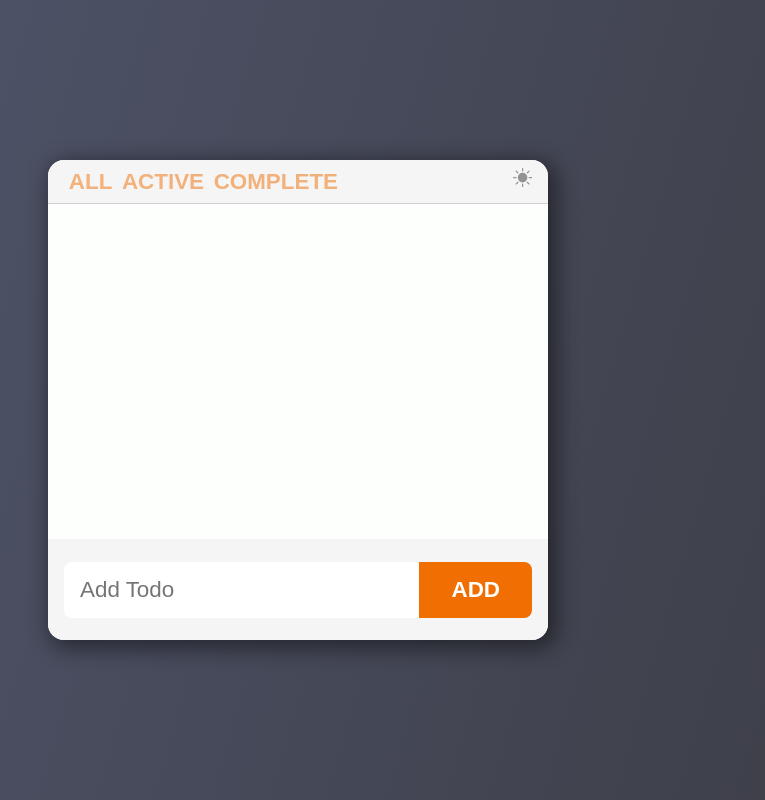
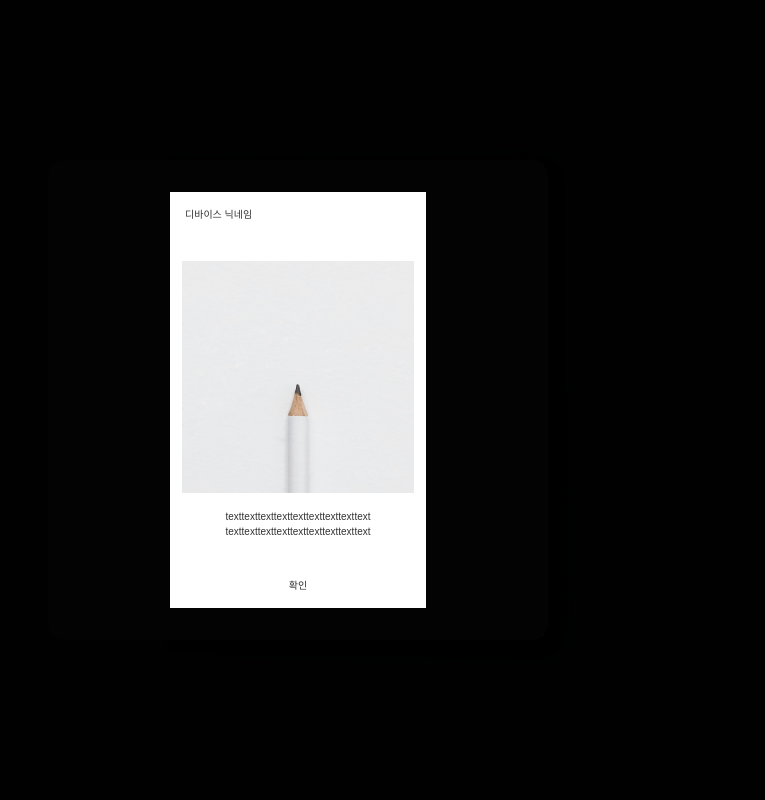
Before and after one commit to sangcheol-LEE/todo-typescript, a React (Create React App) app: page / in a window 1280 px wide. Shown: the whole page, without its empty margins (342-1107 px from the left). Built offline with nearby package versions, Linux system fonts and the light colour scheme.

Commit message:
flexbox 연습

```diff
--- a/src/App.tsx
+++ b/src/App.tsx
@@ -5,6 +5,7 @@ import Nav from './components/Nav/Nav';
 import { useSelector,useDispatch } from 'react-redux';
 import {sliceType,} from "./types/todos";
 import { addTodo } from './store/slices/todoSlice';
+import Flex from './Flex';
 
 const App = () => {
   const state = useSelector((state: sliceType) => state.todo.filteredTodos)
@@ -13,11 +14,12 @@ const App = () => {
     localStorage.setItem("todos",JSON.stringify(state))
   },[state])
   return (
-    <>
-      <Nav />
-      <TodoList />
-      <TodoInput/>
-    </>
+    <Flex />
+    // <>
+    //   <Nav />
+    //   <TodoList />
+    //   <TodoInput/>
+    // </>
   )
 }
 
--- /dev/null
+++ b/src/Flex.module.scss
@@ -0,0 +1,37 @@
+.wrap {
+   position: fixed;
+   top: 0;
+   left: 0;
+   background-color: rgba(0,0,0,0.99);
+   width: 100vw;
+   height: 100vh;
+   padding: 15% 40%;
+
+   .container{
+      overflow: scroll;
+      background-color: white;
+      width : 100%;
+      height: 100%;
+      display:flex;
+      flex-direction : column;
+      justify-content: space-between;
+      padding : 15px;
+      .name {
+         align-self : flex-start;
+      }
+      .box {
+         display:flex;
+         flex-direction:column;
+         align-items: center;
+         width:100%;
+         .image {
+            width: 232px;
+            height: 232px;
+            margin-bottom: 1rem;
+         }
+      }
+      .btn {
+         align-self : center;
+      }
+   }
+}
--- /dev/null
+++ b/src/Flex.tsx
@@ -0,0 +1,19 @@
+import React from 'react'
+import style from "./Flex.module.scss";
+import pencil from "./image/good.jpg";
+const Flex = () => {
+  return (
+    <div className={style.wrap}>
+       <div className={style.container}>
+          <div className={style.name}>디바이스 닉네임</div>
+          <div className={style.box}>
+            <img className={style.image} src={pencil} alt="logo"/>
+            <p>texttexttexttexttexttexttexttexttext<br /> texttexttexttexttexttexttexttexttext</p>
+         </div>
+         <button className={style.btn}>확인</button>
+       </div>
+    </div>
+  )
+}
+
+export default Flex
--- a/src/components/TodoList/TodoList.tsx
+++ b/src/components/TodoList/TodoList.tsx
@@ -29,7 +29,8 @@ const TodoList = () => {
 
 
   return (
-   <section className={CN(style.sections, {[style.dark] : isDarkMode} )}>
+   <section className={CN(style.sections, {[style.dark]
+    : isDarkMode} )}>
       <ul className={style.list}>
          {
             state.filteredTodos?.map((item:TodoType) => (
--- a/src/index.tsx
+++ b/src/index.tsx
@@ -5,6 +5,7 @@ import App from './App';
 import reportWebVitals from './reportWebVitals';
 import store from './store';
 import { Provider } from 'react-redux';
+
 
 const root = ReactDOM.createRoot(
   document.getElementById('root') as HTMLElement
```
Also changed, not shown: src/image/good.jpg (added).
